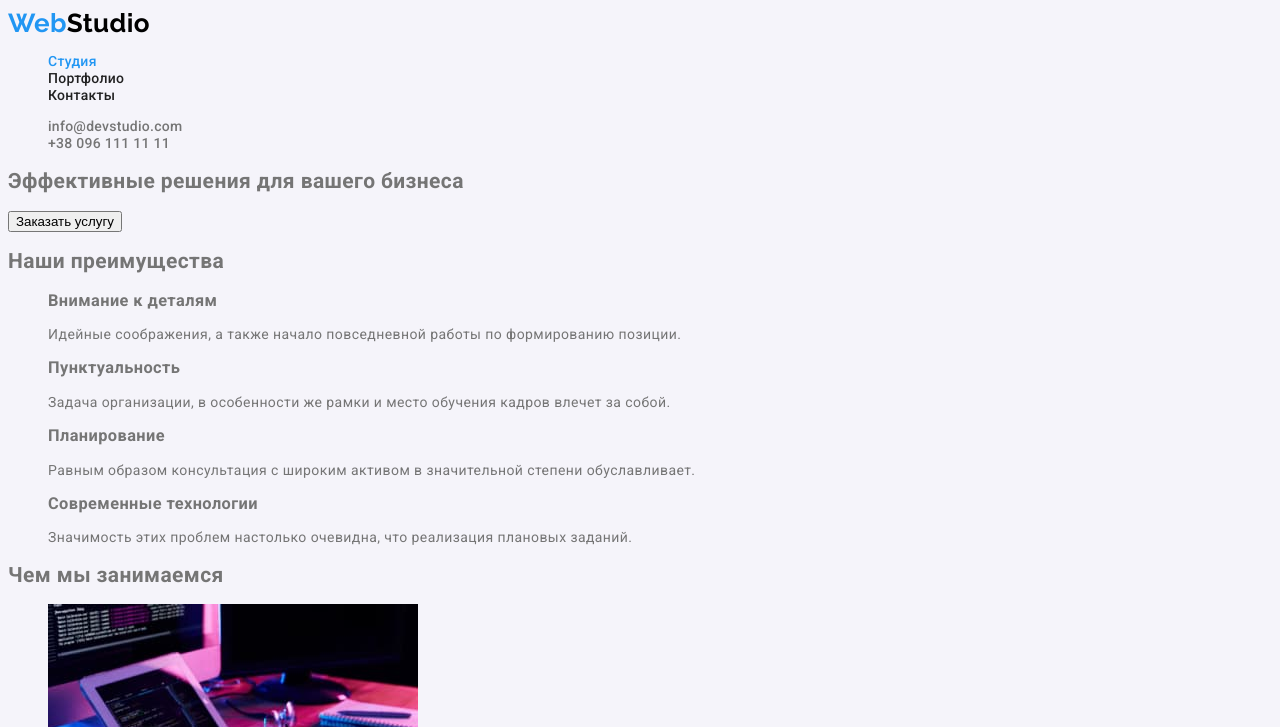
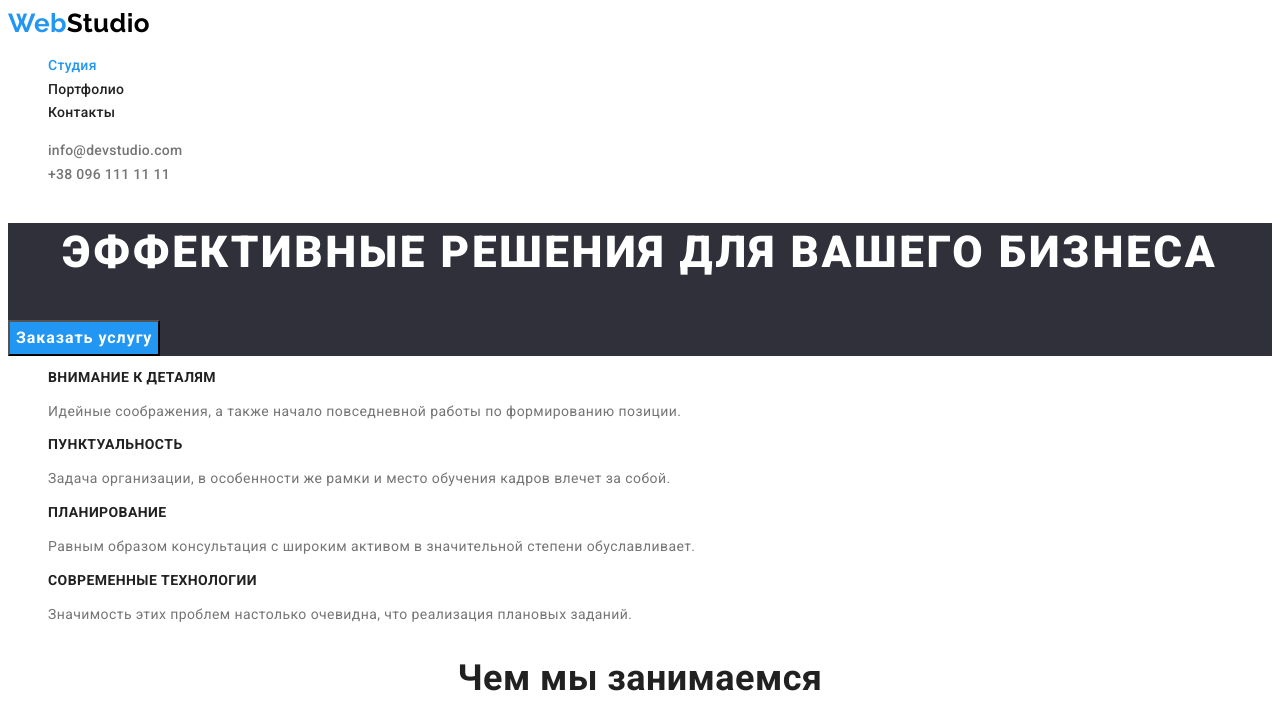
Before and after one commit to LiliyaFaizulina/goit-markup-hw-02, a plain HTML site: page index.html in a window 1280 px wide. Shown: the top 727 px of the page. Drawn offline with Linux system fonts and the light colour scheme.

Commit message:
Add styles for main

```diff
--- a/css/styles.css
+++ b/css/styles.css
@@ -1,32 +1,42 @@
 :root {
-    --primary-bg-color: #FFFFFF;
-    --additional-bg-color: #F5F4FA;
-    --footer-bg-color: #2F303A;
-    --blue-color: #2196F3;
+  --primary-bg-color: #ffffff;
+  --additional-bg-color: #f5f4fa;
+  --footer-bg-color: #2f303a;
+  --blue-color: #2196f3;
   --heading-text: #212121;
   --primary-text: #757575;
   --black-color: #000000;
   --white-translucent: rgba(255, 255, 255, 0.6);
   --main-font-family: Roboto;
-
+  --bold: 700;
+  --primary-font-size: 16px;
 }
 
 body {
-    background-color: var(--additional-bg-color);
   color: var(--primary-text);
   font-family: var(--main-font-family), sans-serif;
   font-weight: 400;
   font-size: 14px;
+  line-height: 1.7;
   letter-spacing: 0.03em;
+}
+
+.header,
+.benefits,
+.services,
+.filter,
+.projects {
+  background-color: var(--primary-bg-color);
 }
 
 /* Header */
 .link {
   text-decoration: none;
 }
+
 .logo {
   font-family: 'Raleway', sans-serif;
-    font-weight: 700;
+  font-weight: var(--bold);
   font-size: 26px;
   line-height: 1.2;
   color: var(--black-color);
@@ -47,9 +57,13 @@ body {
   letter-spacing: 0.02em;
 }
 
-.navigation .link { color: var(--heading-text); }
+.navigation .link {
+  color: var(--heading-text);
+}
 
-.contacts .link { color: var(--primary-text); }
+.contacts .link {
+  color: var(--primary-text);
+}
 
 .link.current,
 .link:hover,
@@ -57,20 +71,136 @@ body {
 .address .link:focus,
 .address .link:hover,
 .link .second-part:focus,
-.link .second-part:hover {
+.link .second-part:hover,
+.link .heading:hover,
+.link .heading:focus,
+.link .type:hover,
+.link .type:focus {
   color: var(--blue-color);
+}
+
+/* Main page */
+
+.banner {
+  background-color: var(--footer-bg-color);
+}
+
+.banner-heading {
+  color: var(--primary-bg-color);
+  font-weight: 900;
+  font-size: 44px;
+  line-height: 1.36;
+  text-align: center;
+  letter-spacing: 0.06em;
+  text-transform: uppercase;
+}
+
+.order-button {
+  background-color: var(--blue-color);
+  color: var(--primary-bg-color);
+  font-family: var(--main-font-family);
+  font-weight: var(--bold);
+  font-size: var(--primary-font-size);
+  line-height: 1.88;
+  text-align: center;
+  letter-spacing: 0.06em;
+}
+
+.hidden {
+  position: absolute;
+  width: 1px;
+  height: 1px;
+  margin: -1px;
+  border: 0;
+  padding: 0;
+  white-space: nowrap;
+  clip-path: inset(100%);
+  clip: rect(0 0 0 0);
+  overflow: hidden;
+}
+
+.heading {
+  color: var(--heading-text);
+  font-weight: var(--bold);
+}
+.benefits .heading {
+  font-size: inherit;
+  line-height: 1.14;
+  text-transform: uppercase;
+}
+
+.services .heading,
+.team .heading {
+  font-size: 36px;
+  line-height: 1.2;
+  text-align: center;
+}
+
+.team {
+  background-color: var(--additional-bg-color);
+}
+
+.team-worker {
+  color: var(--heading-text);
+  font-weight: 500;
+}
+
+.team-worker,
+.team-position {
+  font-size: var(--primary-font-size);
+  line-height: 1.2;
+  text-align: center;
+}
+
+/* Portfolio */
+
+.filter-button {
+  background-color: var(--additional-bg-color);
+  color: var(--heading-text);
+  font-family: inherit;
+  font-weight: 500;
+  font-size: var(--primary-font-size);
+  line-height: 1.6;
+  text-align: center;
+  letter-spacing: inherit;
+}
+
+.filter-button:hover,
+.filter-button:focus {
+  background-color: var(--blue-color);
+  color: var(--primary-bg-color);
+}
+
+.projects .heading {
+  font-size: 18px;
+  line-height: 2;
+  letter-spacing: 0.06em;
+}
+
+.projects .type {
+  color: var(--primary-text);
+  font-size: var(--primary-font-size);
+  line-height: 1.88;
 }
 
 /* Footer */
 
-.footer { background-color: var(--footer-bg-color);}
+.footer {
+  background-color: var(--footer-bg-color);
+}
 
-.logo .second-part { color: var(--primary-bg-color); }
+.logo .second-part {
+  color: var(--primary-bg-color);
+}
 
 .address {
   font-style: normal;
-    line-height: 1.7;
 }
 
-.address .map { color: var(--primary-bg-color); }
-.address .contact { color: var(--white-translucent); }
+.address .map {
+  color: var(--primary-bg-color);
+}
+
+.address .contact {
+  color: var(--white-translucent);
+}
```
Lines whose indentation alone changed are shown as unchanged.
